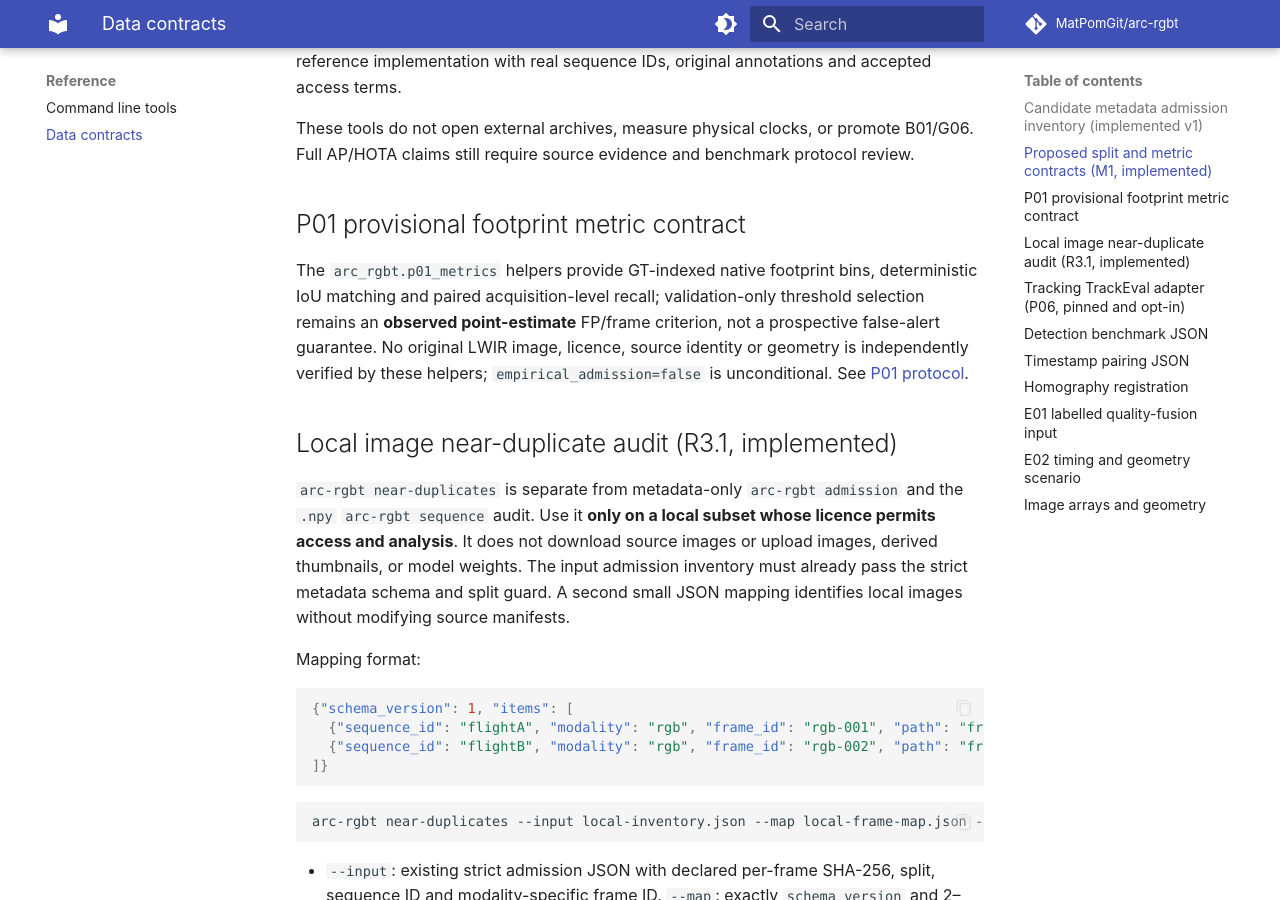
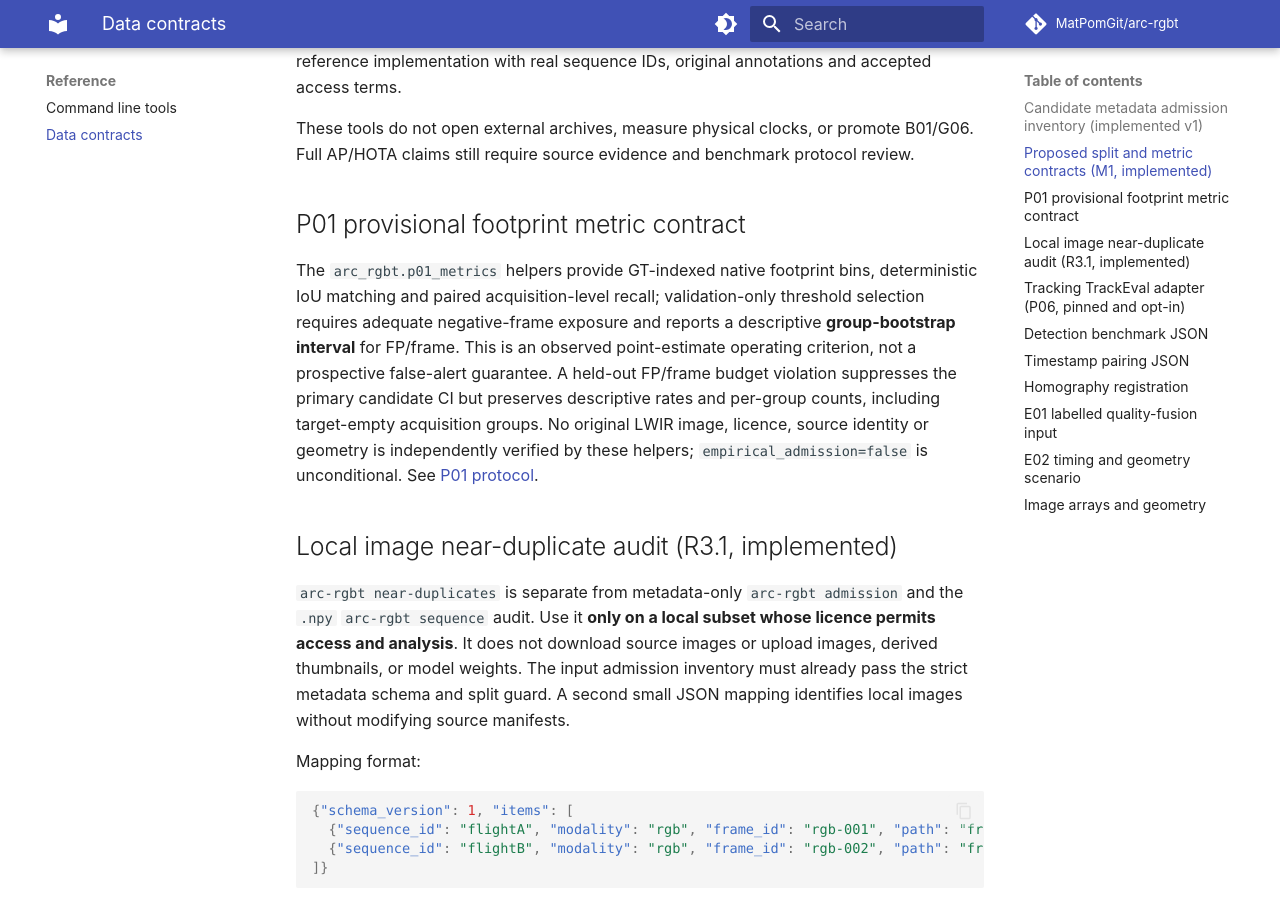
Before and after one commit to MatPomGit/arc-rgbt, an MkDocs documentation site: the page built from docs/reference/data-contracts.md, in a window 1280 px wide and 900 px high, scrolled down 2286 px. Built offline with MkDocs 1.6.1 and Material for MkDocs 9.7.7, drawn with Linux system fonts in a browser that asks for light colours; comment, search, counter and statistics services are not loaded.

Commit message:
docs(P01): make negative exposure, clustered FP uncertainty and budget gate explicit

```diff
--- a/docs/reference/data-contracts.md
+++ b/docs/reference/data-contracts.md
@@ -48,8 +48,12 @@ These tools do not open external archives, measure physical clocks, or promote B
 
 The `arc_rgbt.p01_metrics` helpers provide GT-indexed native footprint
 bins, deterministic IoU matching and paired acquisition-level recall;
-validation-only threshold selection remains an **observed point-estimate**
-FP/frame criterion, not a prospective false-alert guarantee. No original
+validation-only threshold selection requires adequate negative-frame
+exposure and reports a descriptive **group-bootstrap interval** for
+FP/frame. This is an observed point-estimate operating criterion, not a
+prospective false-alert guarantee. A held-out FP/frame budget violation
+suppresses the primary candidate CI but preserves descriptive rates and
+per-group counts, including target-empty acquisition groups. No original
 LWIR image, licence, source identity or geometry is independently verified
 by these helpers; `empirical_admission=false` is unconditional.
 See [P01 protocol](https://github.com/MatPomGit/arc-rgbt/blob/main/publications/P01/protocol/README.md).
```
